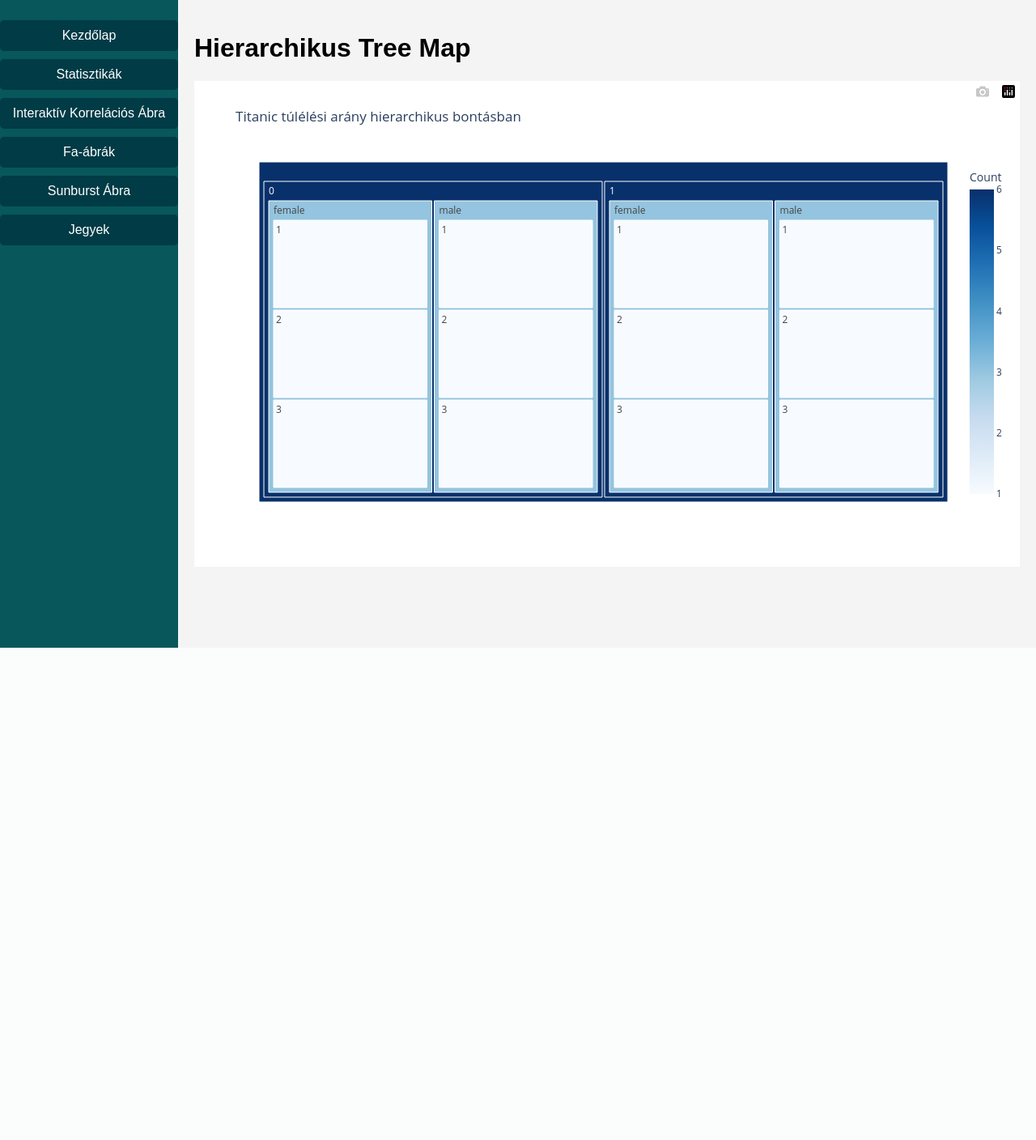
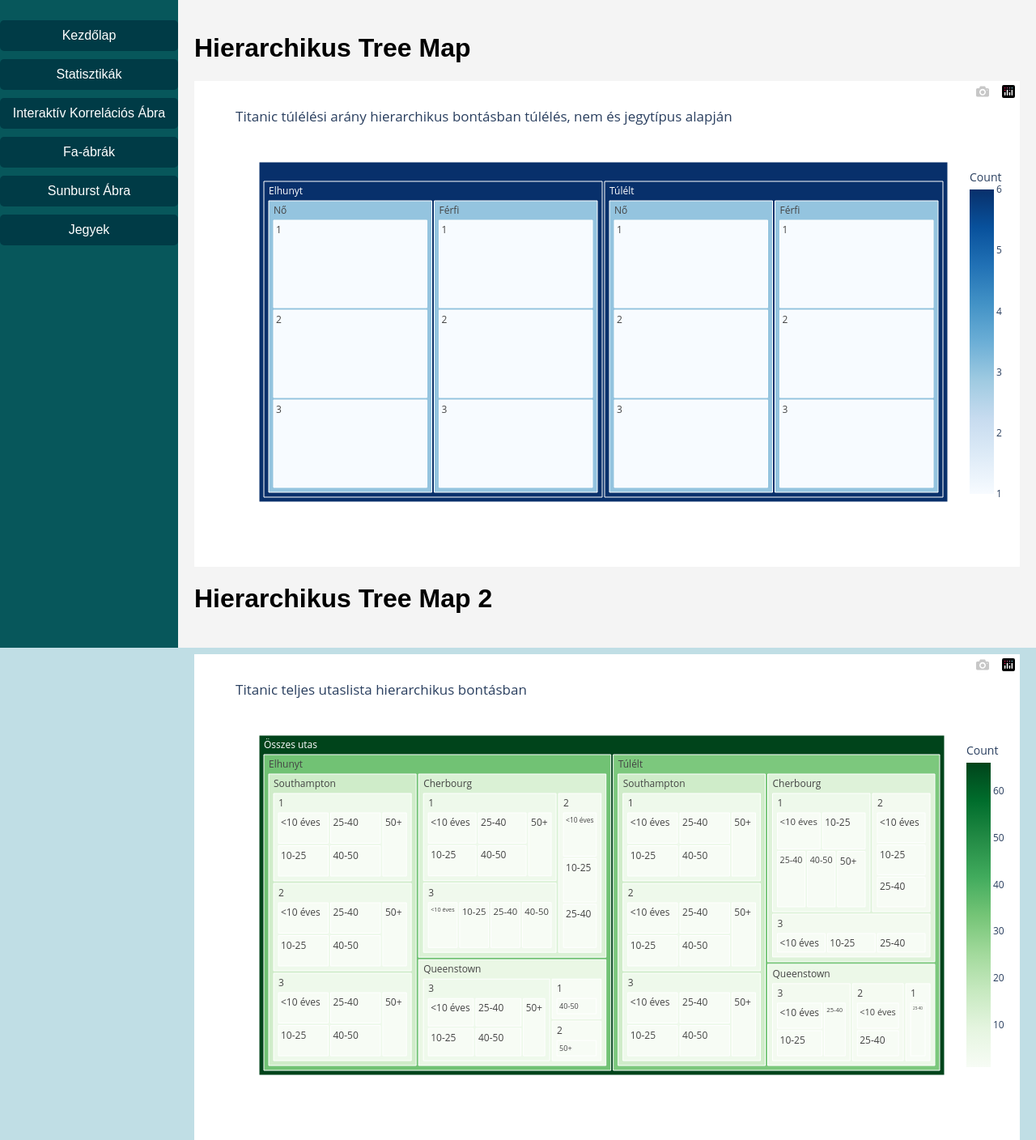
Before and after one commit to redfrog66/DataVis2, a Flask app: page /tree1 in a window 1280 px wide. Shown: the whole page at 81% size. Before the commit the page ends 800 px from the top, so only its background shows below. Run offline with Flask 3, Linux system fonts and the light colour scheme; some libraries are stand-ins or nearby versions.

Commit message:
so many plots

```diff
--- a/app.py
+++ b/app.py
@@ -139,8 +139,21 @@ def statistics():
 
 @app.route('/tree1')
 def tree1():
+    # ---- Treemap 1: Túlélési arány nem és jegytípus szerint ----
     # Alapértelmezett tényezők és csoportosítás
     grouped = df.groupby(['Survived', 'Sex', 'Pclass']).size().reset_index(name='Count')
+
+    # 'Survived' értékek lecserélése érthetőbb kifejezésekre
+    grouped['Survived'] = grouped['Survived'].replace({
+        0: 'Elhunyt',
+        1: 'Túlélt'
+    })
+
+    # 'Sex' értékek lecserélése magyar kifejezésekre
+    grouped['Sex'] = grouped['Sex'].replace({
+        'male': 'Férfi',
+        'female': 'Nő'
+    })
 
     # Treemap létrehozása
     tree_fig = px.treemap(
@@ -149,18 +162,230 @@ def tree1():
         values='Count',  # Téglalap méretét befolyásoló adat
         color='Count',  # Színezés a Count értékek alapján
         color_continuous_scale='Blues',  # Színskála
-        title="Titanic túlélési arány hierarchikus bontásban"
+        title="Titanic túlélési arány hierarchikus bontásban túlélés, nem és jegytípus alapján"
+    )
+
+    # Hover szöveg formázása
+    tree_fig.update_traces(
+        hovertemplate=(
+            '<b>Státusz:</b> %{label}<br>' +
+            '<b>Nem:</b> %{parent}<br>' +
+            '<b>Utasok száma:</b> %{value}<extra></extra>'
+        )
     )
 
     # JSON konvertálás
     tree_json = json.dumps(tree_fig, cls=plotly.utils.PlotlyJSONEncoder)
 
-    # Ellenőrzés, hogy mi kerül a treeJSON-ba
-    app.logger.debug("Tree JSON: %s", tree_json)
+# ---- Treemap 2: Teljes utaslista hierarchikus bontásban ----
+    df['Age'] = df['Age'].fillna(-1)  # Ha van NaN, akkor -1-el pótoljuk
+    df['AgeCategory'] = pd.cut(
+        df['Age'],
+        bins=[-1, 10, 25, 40, 50, 120],  # -1 biztosítja, hogy a 0 alatti korok is megfelelően bekerüljenek
+        labels=['<10 éves', '10-25', '25-40', '40-50', '50+'],
+        right=False  # Az alsó határ kizárásával biztosítjuk, hogy -1 < 10 a kategóriában legyen
+    )
+
+
+    # A groupby és a treemap létrehozása
+    grouped2 = df.groupby(['Survived', 'Embarked', 'Pclass', 'AgeCategory']).size().reset_index(name='Count')
+    grouped2['Survived'] = grouped2['Survived'].replace({0: 'Elhunyt', 1: 'Túlélt'})
+    grouped2['Embarked'] = grouped2['Embarked'].replace({'C': 'Cherbourg', 'Q': 'Queenstown', 'S': 'Southampton'})
+    grouped2 = grouped2[grouped2['Count'] > 0]
+
+    # Treemap létrehozása
+    tree2_fig = px.treemap(
+        grouped2,
+        path=[px.Constant('Összes utas'), 'Survived', 'Embarked', 'Pclass', 'AgeCategory'],
+        values='Count',
+        color='Count',
+        color_continuous_scale='Greens',
+        title="Titanic teljes utaslista hierarchikus bontásban"
+    )
+
+    tree2_fig.update_traces(
+        hovertemplate=(
+            '<b>Kategória:</b> %{label}<br>' +
+            '<b>Utasok száma:</b> %{value}<extra></extra>'
+        )
+    )
+
+    tree2_json = json.dumps(tree2_fig, cls=plotly.utils.PlotlyJSONEncoder)
+
 
     # Renderelés
-    return render_template('tree1.html', treeJSON=tree_json)
+    return render_template('tree1.html', treeJSON=tree_json, tree2JSON=tree2_json)
 
+@app.route('/sunburst')
+def sunburst():
+    # ---- Sunburst 1: Túlélési arány nem és jegytípus szerint ----
+    grouped = df.groupby(['Survived', 'Sex', 'Pclass']).size().reset_index(name='Count')
+
+    # 'Survived' értékek lecserélése érthetőbb kifejezésekre
+    grouped['Survived'] = grouped['Survived'].replace({
+        0: 'Elhunyt',
+        1: 'Túlélt'
+    })
+
+    # 'Sex' értékek lecserélése magyar kifejezésekre
+    grouped['Sex'] = grouped['Sex'].replace({
+        'male': 'Férfi',
+        'female': 'Nő'
+    })
+
+    # Sunburst diagram létrehozása
+    sunburst_fig = px.sunburst(
+        grouped,
+        path=['Survived', 'Sex', 'Pclass'],  # Hierarchikus bontás
+        values='Count',  # Téglalap méretét befolyásoló adat
+        color='Count',  # Színezés a Count értékek alapján
+        color_continuous_scale='Blues',  # Színskála
+        title="Titanic túlélési arány hierarchikus bontásban túlélés, nem és jegytípus alapján"
+    )
+
+    # Hover szöveg formázása
+    sunburst_fig.update_traces(
+        hovertemplate=(
+            '<b>Státusz:</b> %{label}<br>' +
+            '<b>Nem:</b> %{parent}<br>' +
+            '<b>Utasok száma:</b> %{value}<extra></extra>'
+        )
+    )
+
+    # JSON konvertálás
+    sunburst_json = json.dumps(sunburst_fig, cls=plotly.utils.PlotlyJSONEncoder)
+
+    # ---- Sunburst 2: Teljes utaslista hierarchikus bontásban ----
+    df['Age'] = df['Age'].fillna(-1)  # NaN értékek kezelése
+
+    df['AgeCategory'] = pd.cut(
+        df['Age'],
+        bins=[-1, 10, 25, 40, 50, 120],  # Kategóriák
+        labels=['<10 éves', '10-25', '25-40', '40-50', '50+']
+    )
+
+    grouped2 = df.groupby(['Survived', 'Embarked', 'Pclass', 'AgeCategory']).size().reset_index(name='Count')
+    grouped2['Survived'] = grouped2['Survived'].replace({0: 'Elhunyt', 1: 'Túlélt'})
+    grouped2['Embarked'] = grouped2['Embarked'].replace({'C': 'Cherbourg', 'Q': 'Queenstown', 'S': 'Southampton'})
+    grouped2 = grouped2[grouped2['Count'] > 0]
+
+    # Sunburst diagram létrehozása
+    sunburst2_fig = px.sunburst(
+        grouped2,
+        path=[px.Constant('Összes utas'), 'Survived', 'Embarked', 'Pclass', 'AgeCategory'],
+        values='Count',
+        color='Count',
+        color_continuous_scale='Greens',
+        title="Titanic teljes utaslista hierarchikus bontásban"
+    )
+
+    sunburst2_fig.update_traces(
+        hovertemplate=(
+            '<b>Kategória:</b> %{label}<br>' +
+            '<b>Utasok száma:</b> %{value}<extra></extra>'
+        )
+    )
+
+    sunburst2_json = json.dumps(sunburst2_fig, cls=plotly.utils.PlotlyJSONEncoder)
+
+    # Renderelés, átadva a JSON ábrákat
+    return render_template('sunburst.html',
+                           sunburst_json=sunburst_json,
+                           sunburst2_json=sunburst2_json)
+
+
+@app.route('/jegyek')
+def jegyek():
+    # Csoportosítás az 'Fare' és 'Pclass' oszlopok alapján
+    grouped_data = df.groupby(['Fare', 'Pclass']).size().reset_index(name='Eladott jegyek')
+
+    # Megkeressük a legdrágább jegyet
+    max_fare = df['Fare'].max()  # A legdrágább jegy ára
+    max_fare_tickets = df[df['Fare'] == max_fare]  # Minden jegy, ami a legdrágább
+    passengers_info = max_fare_tickets[['Name', 'Survived']]  # Utasok neve és túlélési státusza
+
+    # Túlélési státusz hozzáadása
+    passengers_info['Survived'] = passengers_info['Survived'].apply(lambda x: 'Túlélte' if x == 1 else 'Nem túlélte')
+
+    # Az összes utas neve és túlélési státusza egy stringbe fűzve
+    passenger_details = '<br>'.join([f"{row['Name']}, {row['Survived']}" for index, row in passengers_info.iterrows()])
+
+    # Ábra létrehozása
+    fig = px.scatter(
+        grouped_data,
+        x='Fare',
+        y='Eladott jegyek',
+        color='Pclass',  # Szín a Pclass szerint
+        color_discrete_map={
+            '1': 'blue',    # Pclass 1 szín: kék
+            '2': 'green',   # Pclass 2 szín: zöld
+            '3': 'red'      # Pclass 3 szín: piros
+        },
+        title="Jegyárak és Eladott Jegyek",
+        labels={'Fare': 'Jegy Ár', 'Eladott jegyek': 'Eladott Jegyek'},
+        template="plotly_dark"  # Téma (választható)
+    )
+
+    # A legdrágább jegyhez tartozó utasok és túlélési státusz annotáció
+    fig.add_annotation(
+        x=max_fare,
+        y=grouped_data[grouped_data['Fare'] == max_fare]['Eladott jegyek'].values[0],
+        text=f"Legdrágább jegy:<br>{passenger_details}",
+        showarrow=True,
+        arrowhead=2,
+        ax=0,
+        ay=-40,
+        font=dict(size=12, color="white"),
+        bgcolor="rgba(0, 0, 0, 0.7)",
+        align="center"
+    )
+
+    # Az ábra HTML formátumban történő átadása
+    graph_html = fig.to_html(full_html=False)
+
+    # Név előtagok és színek kinyerése
+    df['Title'] = df['Name'].apply(lambda x: x.split(',')[1].split('.')[0].strip())
+    # Női és férfi előtagok listája
+
+    female_titles = ['Mrs', 'Miss', 'Mme', 'Ms', 'Mlle', 'Lady', 'the Countess']
+    male_titles = ['Mr', 'Master', 'Don', 'Rev', 'Major', 'Sir', 'Col', 'Capt', 'Jonkheer']
+
+    def assign_gender_color(title):
+        if title in female_titles:
+            return 'pink'  # női
+        elif title in male_titles:
+            return 'blue'  # férfi
+        else:
+            return 'orange'  # vegyes
+
+    df['GenderColor'] = df['Title'].apply(assign_gender_color)
+
+    # Ábra létrehozása a név előtagok alapján, abc sorrendben
+    fig2 = px.scatter(
+        df,
+        x='Title',
+        y='Fare',
+        color='GenderColor',
+        size='Fare',  # A körök mérete az eladott jegyek számától függhet
+        color_discrete_map={
+            'pink': 'pink',  # Női előtag: rózsaszín
+            'blue': 'blue',  # Férfi előtag: kék
+            'orange': 'orange'  # Vegyes nemek aránya: narancssárga
+        },
+        title="Jegyárak és Eladott Jegyek név-előtagok szerint",
+        labels={'Fare': 'Jegy Ár', 'Title': 'Előtag'},
+        template="plotly_dark",
+        category_orders={
+            'Title': sorted(df['Title'].unique())  # Az 'Title' értékek abc sorrendbe rendezése
+        }
+    )
+
+
+    # Ábrák HTML formátumban történő átadása
+    graph2_html = fig2.to_html(full_html=False)
+
+    # A két ábra egyesítése a sablonban
+    return render_template('jegyek.html', graph_html=graph_html, graph2_html=graph2_html)
 
 
 if __name__ == '__main__':
--- a/templates/tree1.html
+++ b/templates/tree1.html
@@ -4,19 +4,22 @@
 <div class="container">
     <h1>Hierarchikus Tree Map</h1>
     <div id="tree-chart" style="width: 100%; height: 600px;"></div>
+
+    <h1>Hierarchikus Tree Map 2</h1>
+    <div id="tree-chart-2" style="width: 100%; height: 600px; margin-top: 50px;"></div>
 </div>
 {% endblock %}
 
 {% block scripts %}
 <script src="https://cdn.plot.ly/plotly-latest.min.js"></script>
 <script>
-    // Ellenőrizzük, hogy a treeJSON változó megfelelő JSON adatot tartalmaz-e
+    // Első Tree map adatok és megjelenítés
     const treeData = JSON.parse('{{ treeJSON | safe }}');
+    Plotly.newPlot('tree-chart', treeData.data, treeData.layout);
 
-    // Ellenőrzés a konzolban
-    console.log(treeData);
+    // Második Treemap adatok és megjelenítés
+    const treeData2 = JSON.parse('{{ tree2JSON | safe }}');
+    Plotly.newPlot('tree-chart-2', treeData2.data, treeData2.layout);
 
-    // Tree map megjelenítése
-    Plotly.newPlot('tree-chart', treeData.data, treeData.layout);
 </script>
 {% endblock %}
```
Also changed, not shown: templates/jegyek.html (added, +15 -0 lines), templates/sunburst.html (+13 -15 lines).
